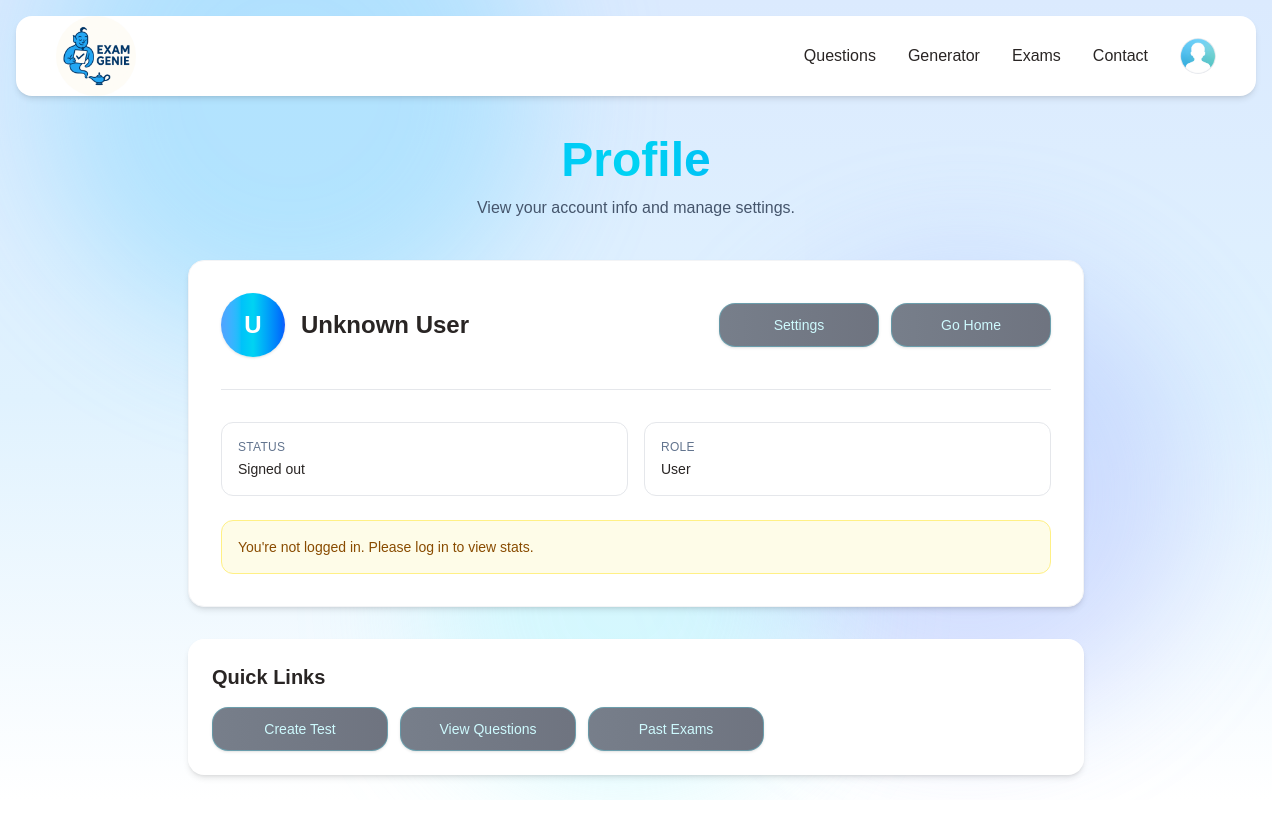
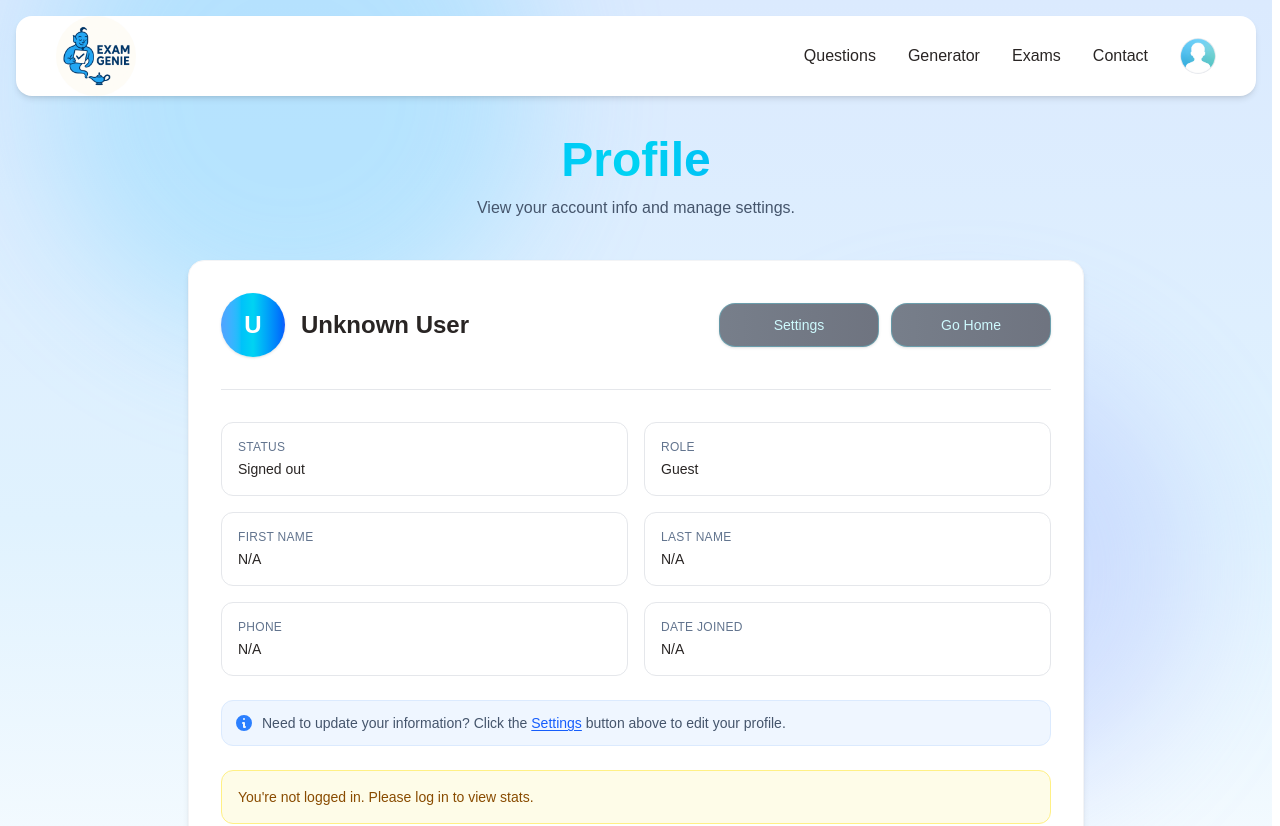
Before and after one commit to Cdagg96/Exam-Genie, a Next.js app: page /profile in a window 1280 px wide. Shown: the top 826 px of the page. Before the commit the page ends 800 px from the top, so only its background shows below. Built offline with nearby package versions, Linux system fonts and the light colour scheme.

Commit message:
added to profile page still need to setup settings page

```diff
--- a/src/app/profile/page.tsx
+++ b/src/app/profile/page.tsx
@@ -8,6 +8,35 @@ import { useAuth } from "@/components/AuthContext";
 
 export default function ProfilePage() {
   const { user, logout } = useAuth();
+
+  //Helper function to format the date
+  const formatDateJoined = (dateString?: string | Date) => {
+    if (!dateString) return "N/A";
+
+    try {
+      const date = new Date(dateString);
+      return date.toLocaleDateString('en-US', {
+        year: 'numeric',
+        month: 'long',
+        day: 'numeric'
+      });
+    } catch (e) {
+      return "Invalid date";
+    }
+  };
+
+  //Get full name from firstName and lastName
+  const getFullName = () => {
+    if (!user) return "Unknown User";
+
+    if ((user as any).firstName && (user as any).lastName) {
+      return `${(user as any).firstName} ${(user as any).lastName}`;
+    } else if ((user as any).name) {
+      return (user as any).name;
+    } else {
+      return "Unknown User";
+    }
+  };
 
   return (
     <LightBackground>
@@ -28,12 +57,12 @@ export default function ProfilePage() {
               {/* Avatar + info */}
               <div className="flex items-center gap-4">
                 <div className="w-16 h-16 rounded-full bg-gradient-to-r from-blue-400 via-cyan-400 to-blue-600 flex items-center justify-center text-white text-2xl font-bold shadow">
-                  U
+                  {user ? (user as any).firstName?.charAt(0).toUpperCase() + (user as any).lastName?.charAt(0).toUpperCase() || "U" : "U"}
                 </div>
 
                 <div>
                   <div className="text-2xl font-semibold text-stone-800">
-                    {(user as any)?.name || "Unknown User"}
+                    {getFullName() || "Unknown User"}
                   </div>
                   <div className="text-sm text-slate-600">
                     {(user as any)?.email || ""}
@@ -88,9 +117,59 @@ export default function ProfilePage() {
                   Role
                 </div>
                 <div className="mt-1 text-sm text-stone-800">
-                  {(user as any)?.role || "User"}
+                  {((user as any)?.role || "Guest").charAt(0).toUpperCase() + ((user as any)?.role || "Guest").slice(1)}
                 </div>
               </div>
+
+              <div className="rounded-xl border border-gray-200 p-4">
+                <div className="text-xs uppercase tracking-wide text-slate-500">
+                  First Name
+                </div>
+                <div className="mt-1 text-sm text-stone-800">
+                  {(user as any)?.firstName || "N/A"}
+                </div>
+              </div>
+
+              <div className="rounded-xl border border-gray-200 p-4">
+                <div className="text-xs uppercase tracking-wide text-slate-500">
+                  Last Name
+                </div>
+                <div className="mt-1 text-sm text-stone-800">
+                  {(user as any)?.lastName || "N/A"}
+                </div>
+              </div>
+
+              <div className="rounded-xl border border-gray-200 p-4">
+                <div className="text-xs uppercase tracking-wide text-slate-500">
+                  Phone
+                </div>
+                <div className="mt-1 text-sm text-stone-800">
+                  {(user as any)?.phone || "N/A"}
+                </div>
+              </div>
+
+              <div className="rounded-xl border border-gray-200 p-4">
+                <div className="text-xs uppercase tracking-wide text-slate-500">
+                  Date Joined
+                </div>
+                <div className="mt-1 text-sm text-stone-800">
+                  {formatDateJoined((user as any)?.createdOn)}
+                </div>
+              </div>
+            </div>
+
+            {/* Info alert about updating profile */}
+            <div className="mt-6 flex items-center gap-2 text-sm text-slate-600 bg-blue-50 p-3 rounded-xl border border-blue-100">
+              <svg xmlns="http://www.w3.org/2000/svg" className="h-5 w-5 text-blue-500" viewBox="0 0 20 20" fill="currentColor">
+                <path fillRule="evenodd" d="M18 10a8 8 0 11-16 0 8 8 0 0116 0zm-7-4a1 1 0 11-2 0 1 1 0 012 0zM9 9a1 1 0 000 2v3a1 1 0 001 1h1a1 1 0 100-2v-3a1 1 0 00-1-1H9z" clipRule="evenodd" />
+              </svg>
+              <span>
+                <span className="font-medium">Need to update your information?</span> Click the{" "}
+                <Link href="../settings/" className="text-blue-600 hover:text-blue-800 font-medium underline underline-offset-2">
+                  Settings
+                </Link>{" "}
+                button above to edit your profile.
+              </span>
             </div>
 
             {!user && (
--- a/src/components/AuthContext.tsx
+++ b/src/components/AuthContext.tsx
@@ -7,7 +7,11 @@ import React, { createContext, useContext, useState, ReactNode } from "react";
 type User = {
   _id: string;
   email: string;
+  firstName: string;
+  lastName: string;
+  phone: string;
   role?: string;
+  createdOn?: string | Date;
 };
 
 // Auth Struct
```
Also changed, not shown: src/app/settings/page.tsx (added).
